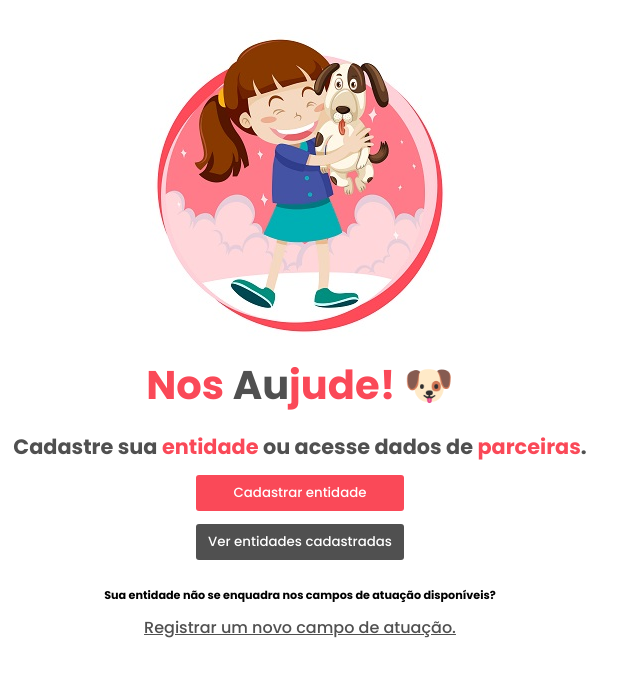
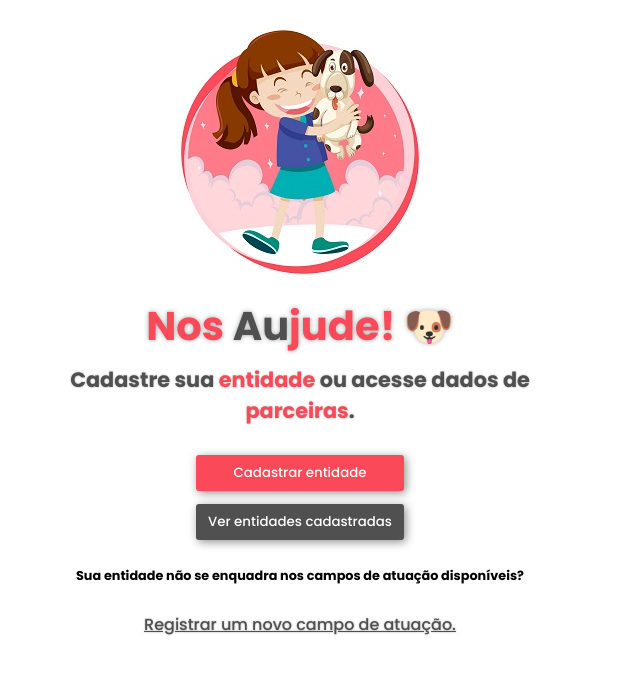
Before and after one commit to jotamedeiros/instituto-aujude, a plain HTML site: page index.html in a window 1280 px wide. Shown: the whole page, without its empty margins (0-640 px from the left). Drawn offline with Linux system fonts and the light colour scheme.

Commit message:
alguns ajustes em alinhamentos e hero image

```diff
--- a/estilos/style.css
+++ b/estilos/style.css
@@ -28,7 +28,7 @@ body {
 #hero-container {
     width: 100%;
     height: auto;
-    padding: 1rem;
+    padding: .5rem;
 }
 
 #hero-image {
@@ -43,6 +43,7 @@ h1 {
     text-align: center;
     padding: 1rem;
     margin-top: -1rem;
+    text-shadow: 0px 0px 5px rgba(0, 0, 0, 0.349);
 }
 
 #hero-container > h1 > span {
@@ -62,8 +63,9 @@ h2 {
     color: var(--cor-cinza);
     font-size: 1.3rem;
     text-align: center;
-    padding-bottom: 1rem;
+    padding-inline: 3rem;
     margin-top: -1rem;
+    text-shadow: 0px 0px 2px rgba(0, 0, 0, 0.349);
 }
 
 #cadastro-container > h2 > strong {
@@ -71,8 +73,7 @@ h2 {
 }
 
 #buttons {
-    margin-top: -1rem;
-    margin-bottom: 1rem;
+    padding: 1rem;
 }
 
 #buttons > a {
@@ -89,6 +90,7 @@ button {
     cursor: pointer;
     border: none;
     border-radius: 3px;
+    box-shadow: 2px 2px 10px rgba(0, 0, 0, 0.445);
 }
 
 .cadastrar {
@@ -110,7 +112,7 @@ button {
 }
 
 h5 {
-    font-size: .7rem;
+    font-size: .8rem;
     text-align: center;
     padding-block: .7rem;
 }
@@ -119,8 +121,13 @@ h5 {
     color: var(--cor-cinza);
     font-size: 1rem;
     text-align: center;
+    text-shadow: 0px 0px 2px rgba(0, 0, 0, 0.349);
 }
 
 #cadastro-container > p > a:hover {
     color: var(--cor-rosa);
 }
+
+p {
+    margin-top: 1rem;
+}
--- a/index.html
+++ b/index.html
@@ -13,7 +13,7 @@
     <main>
         <div id="hero-container">
             <figure id="hero-image">
-                <img src="imagens/pink-pet-300.jpg" alt="Logo do Instituto Nós Aujudamos">
+                <img src="imagens/pink-pet-250.jpg" alt="Logo do Instituto Nós Aujudamos">
             </figure>
 
             <h1>Nos <span>Au</span>jude! 🐶</h1>
```
Also changed, not shown: imagens/pink-pet-200.jpg (added), imagens/pink-pet-250.jpg (added).
